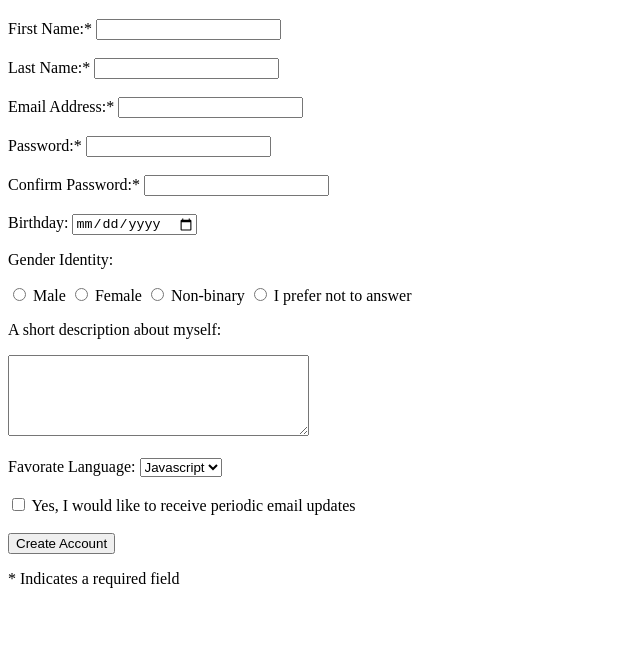
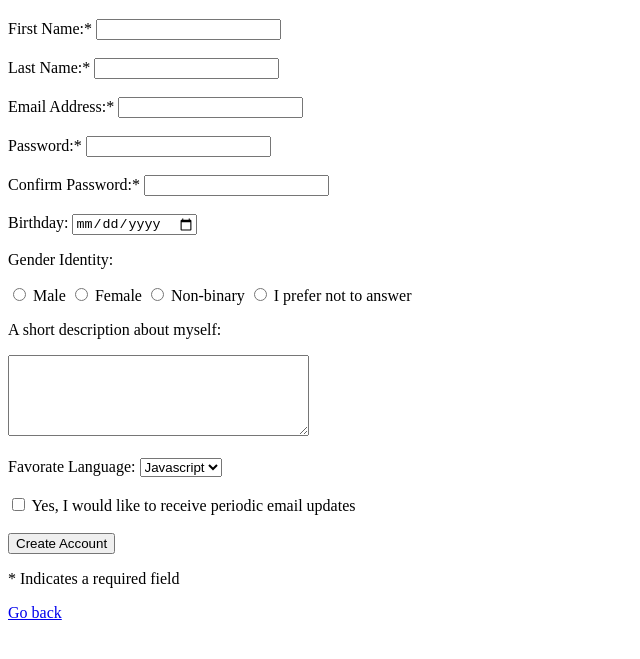
Before and after one commit to plarisan20/Basic-HTML-registration-form, a plain HTML site: page index.html in a window 1280 px wide. Shown: the part 61-720 px from the top of the page, without its empty margins (0-640 px from the left). Drawn offline with Linux system fonts and the light colour scheme.

Commit message:
Add files via upload

```diff
--- a/index.html
+++ b/index.html
@@ -73,6 +73,7 @@
       <input type="submit" value="Create Account" >
     </div>
     <p>* Indicates a required field</p>
+    <a href="../personal-portfolio/projects.html">Go back</a>
   </form>
 </body>
 </html>
```
